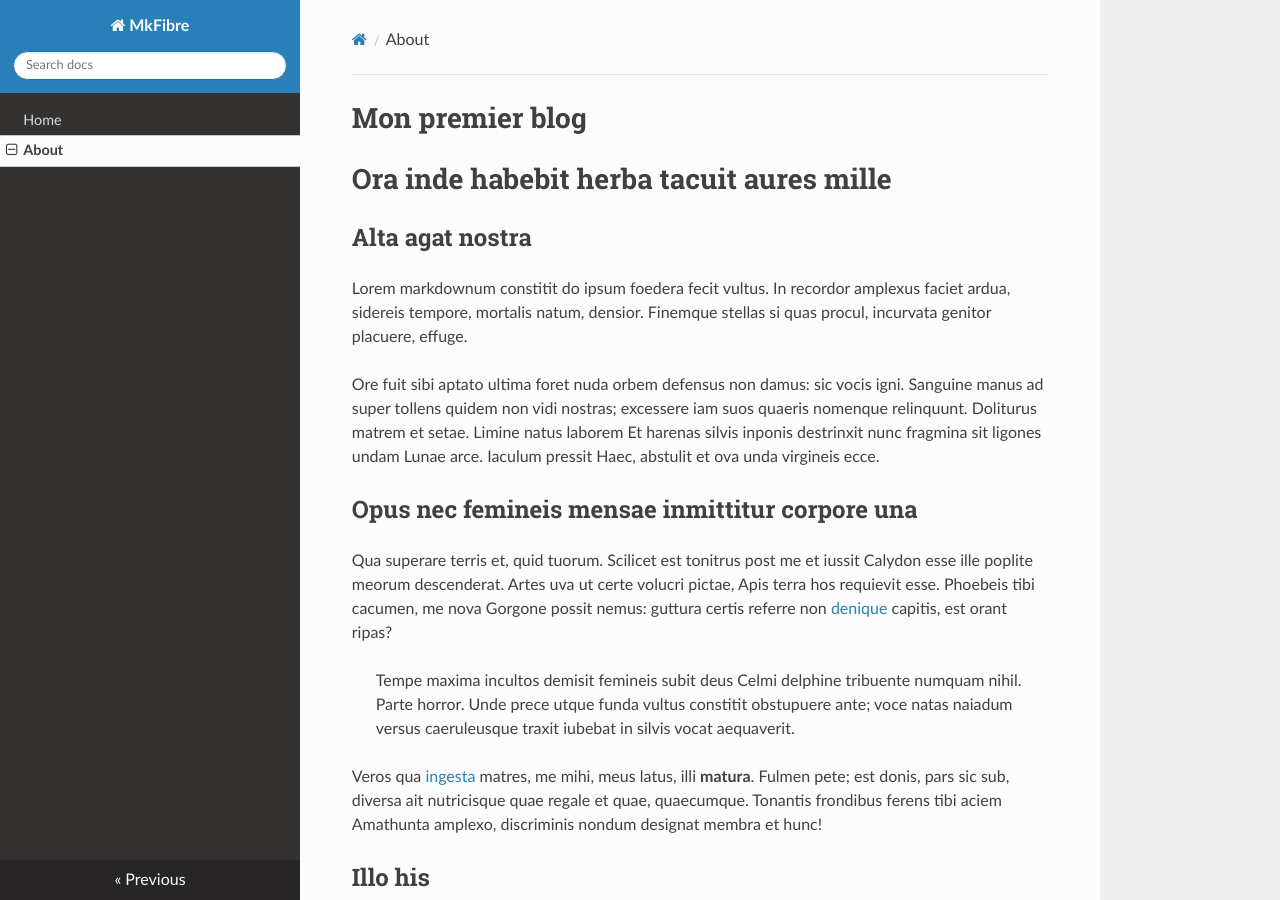
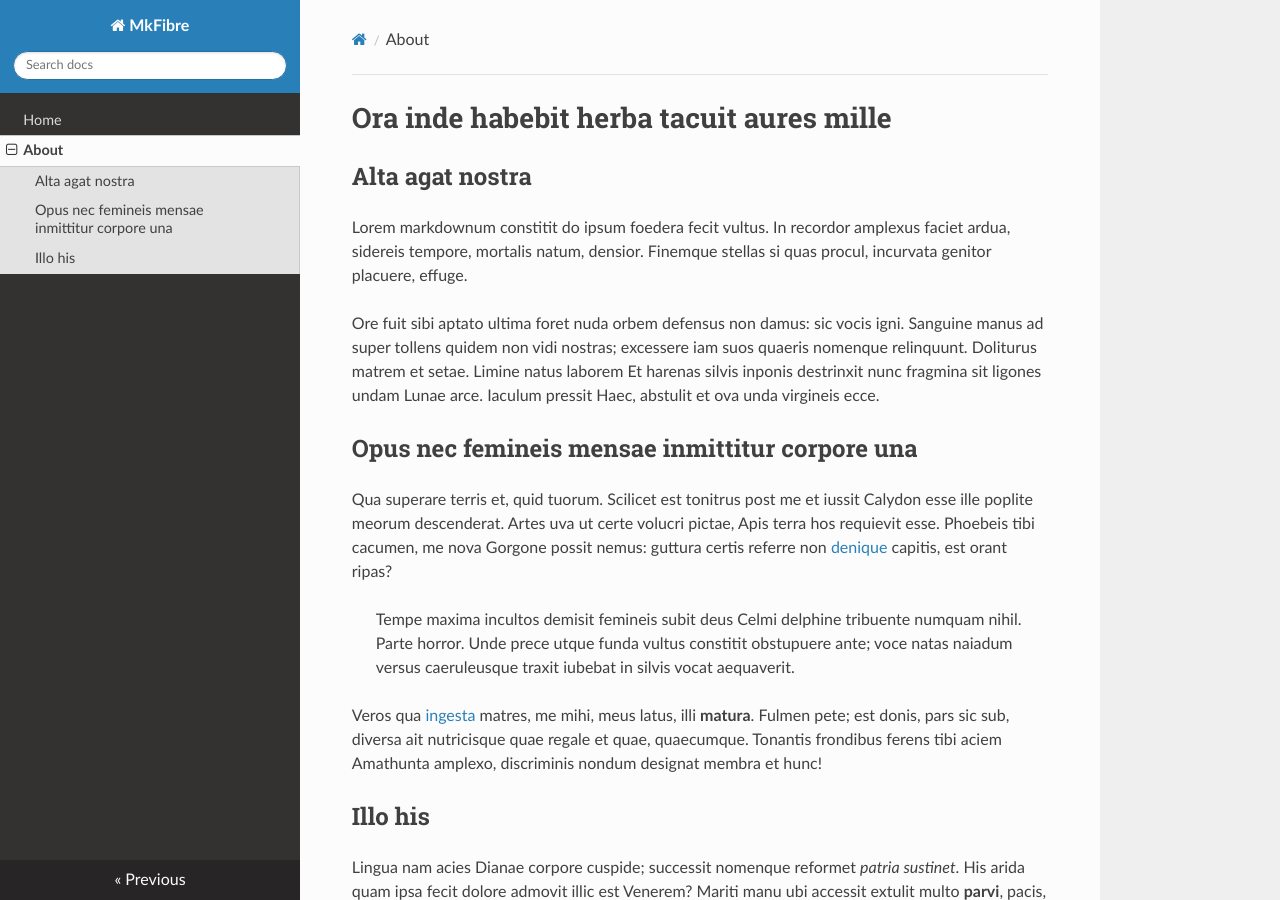
Before and after one commit to NColombelli/NColombelli.github.io, an MkDocs documentation site: the page built from docs/about.md, in a window 1280 px wide and 900 px high. Built offline with MkDocs 1.6.1, drawn with Linux system fonts in a browser that asks for light colours; nearby versions of some CDN libraries.

Commit message:
Update about.md

```diff
--- a/docs/about.md
+++ b/docs/about.md
@@ -1,5 +1,3 @@
-# Mon premier blog
-
 # Ora inde habebit herba tacuit aures mille
 
 ## Alta agat nostra
```
